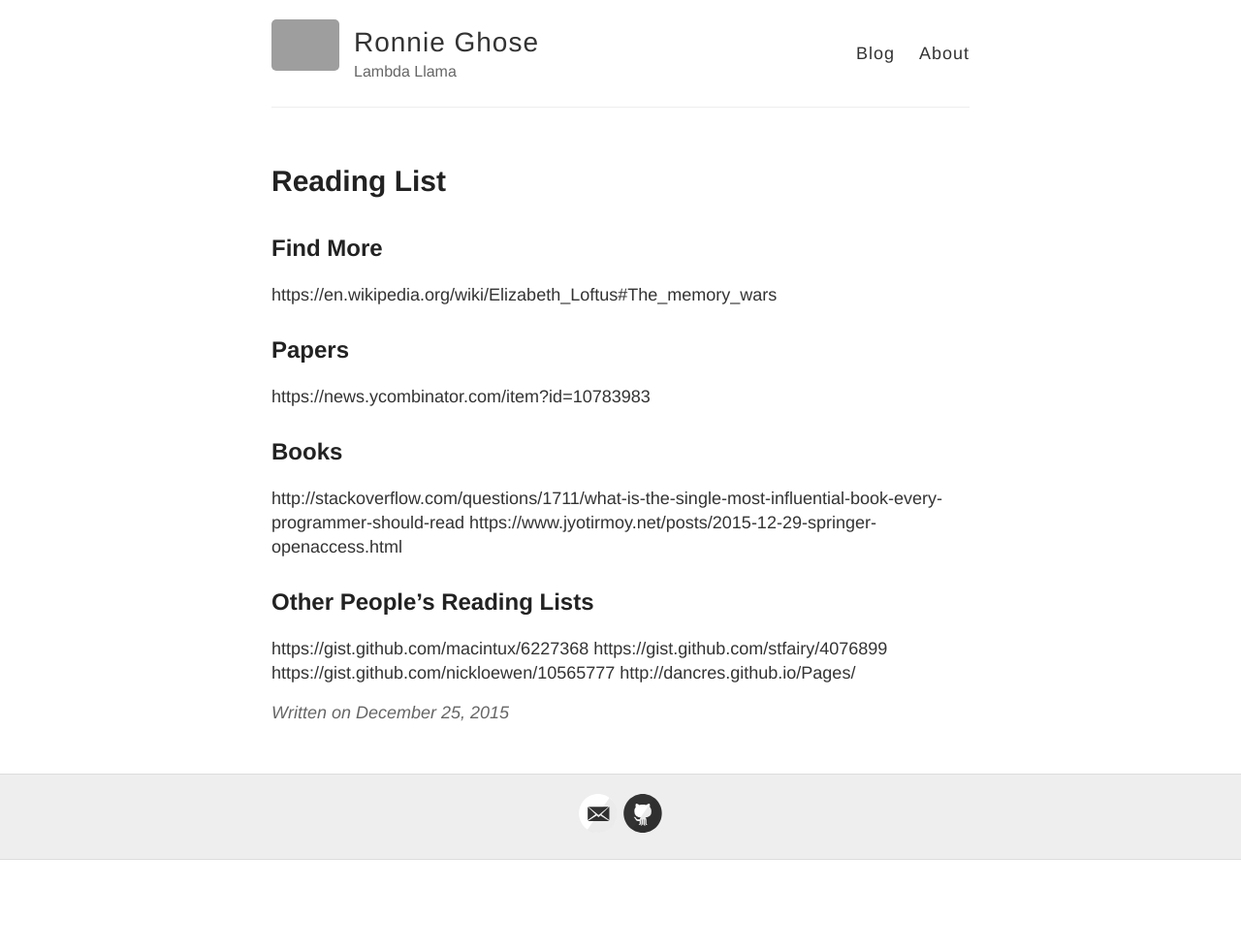
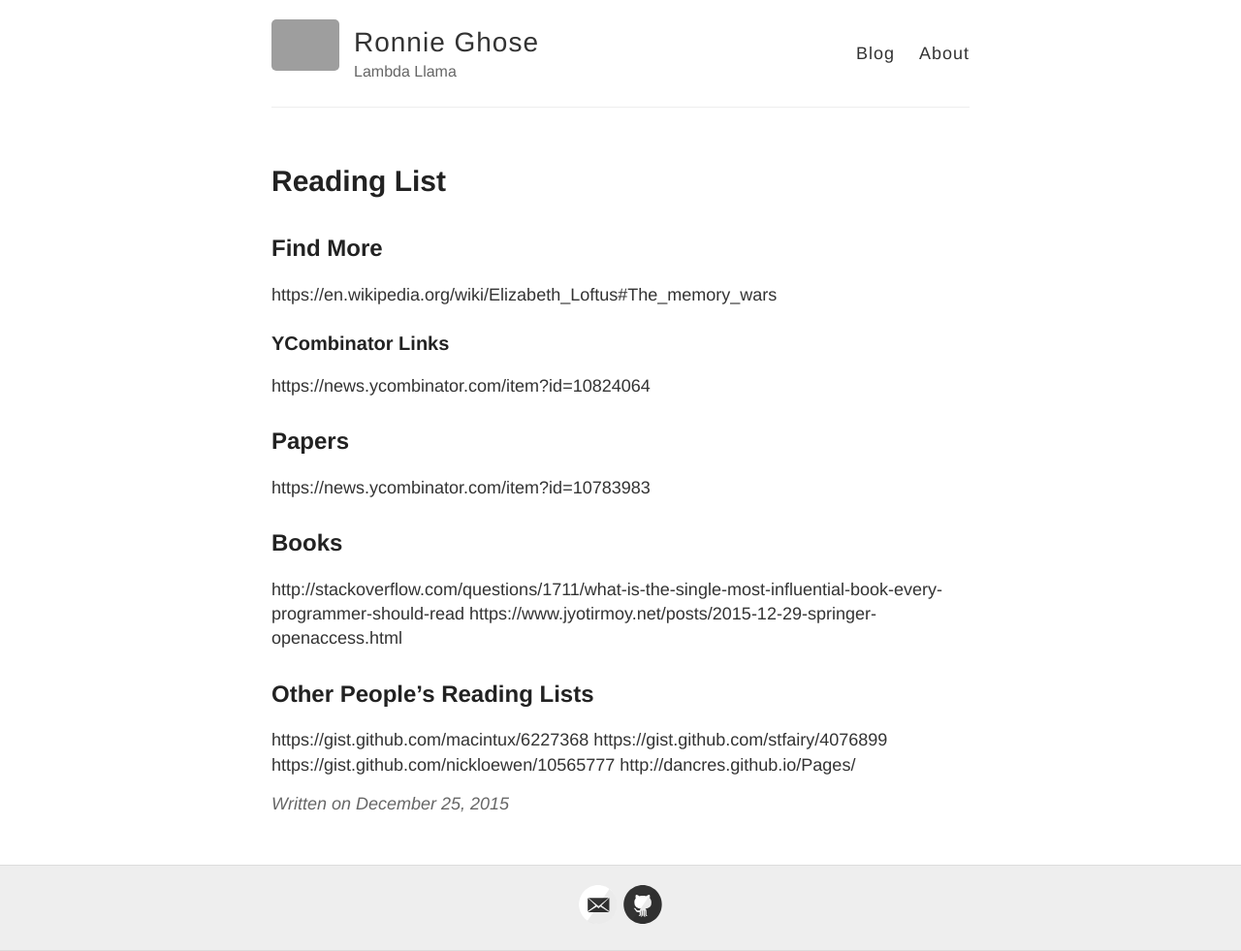
Before and after one commit to RONNCC/ronncc.github, a Jekyll site: the page built from _posts/2015-12-25-ReadingList.md, in a window 1280 px wide. Shown: the whole page at 97% size. Built offline with Jekyll 4.4.1, drawn with Linux system fonts in a browser that asks for light colours; comment, search, counter and statistics services are not loaded; before the commit the page ends 900 px from its top, so only the background shows below that; grey boxes are pictures that could not be loaded.

Commit message:
update from Jekyller

```diff
--- a/_posts/2015-12-25-ReadingList.md
+++ b/_posts/2015-12-25-ReadingList.md
@@ -1,22 +1,25 @@
 ---
-date: '2015-12-25'
-layout: post
-sha: 27ba6db006f7d904ed856bff04cae57526d40308
-slug: ReadingList
-title: 'Reading List'
-info:
-comment: pika
-tags: []
 categories:
   - Books
+comment: pika
+date: '2015-12-25'
+info:
+layout: post
 published: true
+sha: 657772f4b5a13ffc2152e4e854c645b1fe913f01
+slug: ReadingList
+tags: []
+title: 'Reading List'
 
 ---
-
 
 ## Find More
 
 https://en.wikipedia.org/wiki/Elizabeth_Loftus#The_memory_wars
+
+### YCombinator Links
+https://news.ycombinator.com/item?id=10824064
+
 
 ## Papers
 
```
